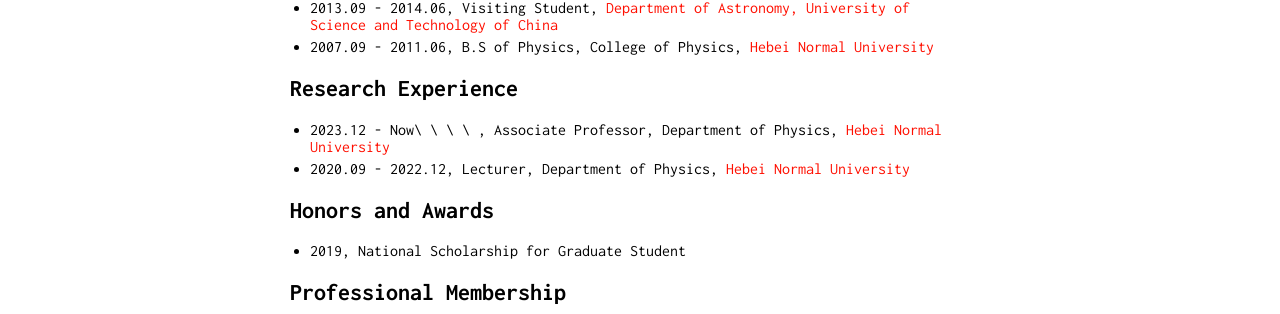
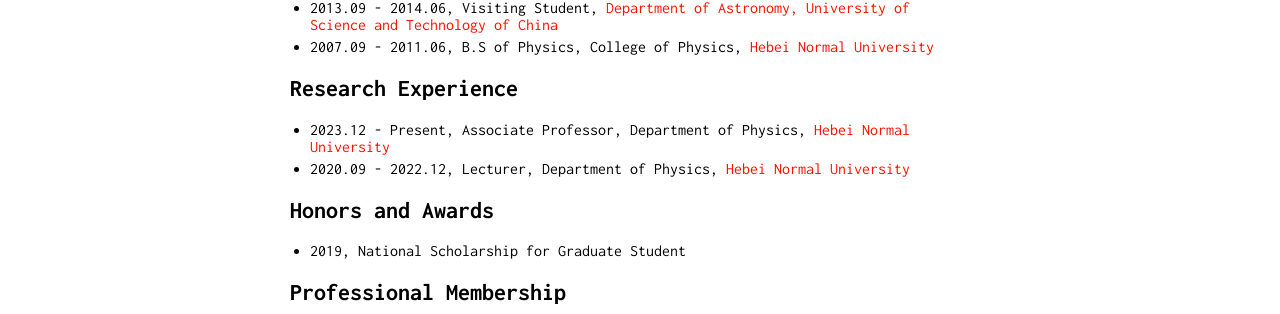
Before and after one commit to fengshuai0210/fengshuai0210.github.io, a Jekyll site: the page built from cv.md, in a window 1280 px wide. Shown: the part 272-586 px from the top of the page. Built offline with Jekyll 4.4.1, drawn with Linux system fonts in a browser that asks for light colours; our own code applies the rules of GitHub Pages for plain Markdown files.

Commit message:
Update cv.md

```diff
--- a/cv.md
+++ b/cv.md
@@ -12,7 +12,7 @@
 
 ## Research Experience
 
-* 2023.12 - Now\ \ \ \ , Associate Professor, Department of Physics, [Hebei Normal University](http://www.hebtu.edu.cn/)
+* 2023.12 - Present, Associate Professor, Department of Physics, [Hebei Normal University](http://www.hebtu.edu.cn/)
 * 2020.09 - 2022.12, Lecturer, Department of Physics, [Hebei Normal University](http://www.hebtu.edu.cn/)
 
 ## Honors and Awards
```
